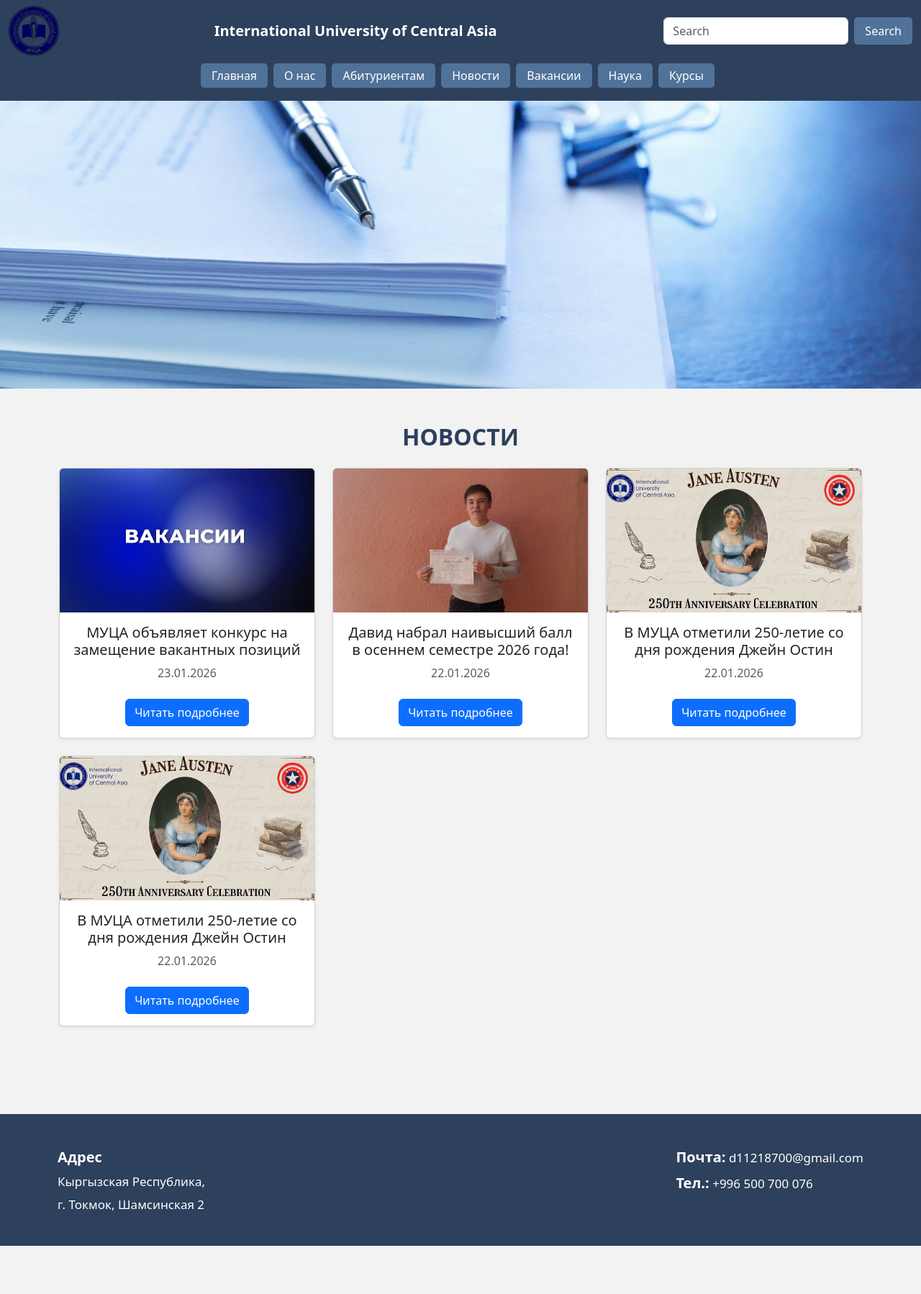
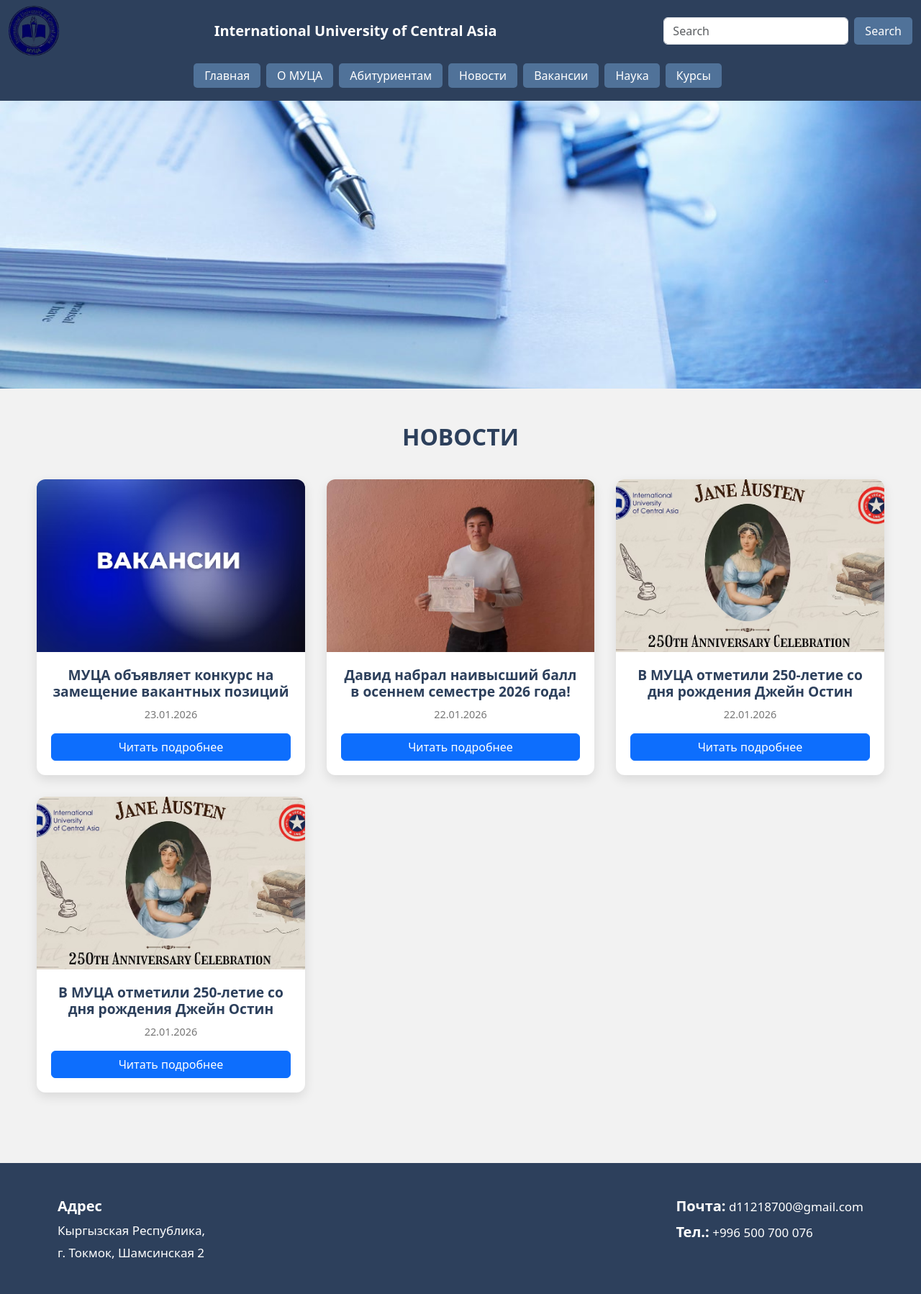
Before and after one commit to David-99-it/-, a Django app: page /news/ in a window 1280 px wide. Shown: the whole page at 72% size. Before the commit the page ends 1731 px from the top, so only its background shows below. Run offline with Django 5.2, Linux system fonts and the light colour scheme; data comes from the database, SQL or seed files in the repository; both versions use the stored data as it was after the commit.

Commit message:
Отдел с новостями сделан

```diff
--- a/main/templates/main/home.html
+++ b/main/templates/main/home.html
@@ -63,7 +63,7 @@
 
   <div class="row">
     {% for news in last_news %}
-      <div class="col-md-4 mb-4">
+      <div class="col-md-4 mb-4" id="news-{{ news.pk }}">
     <div class="card h-100 shadow-sm">
         {% if news.image %}
             <img src="{{ news.image.url }}" class="card-img-top" alt="{{ news.title }}">
@@ -72,12 +72,13 @@
             <h5 class="card-title">{{ news.title }}</h5>
             <p class="text-muted">{{ news.created_at|date:"d.m.Y" }}</p>
 
-            <a href="{% url 'news_detail' news.pk %}" class="btn btn-primary mt-2">
+            <a href="{% url 'news_detail' news.pk %}?anchor=news-{{ news.pk }}" class="btn btn-primary">
                 Читать подробнее
             </a>
         </div>
     </div>
 </div>
+
     {% empty %}
       <p class="text-center">Новостей пока нет</p>
     {% endfor %}
--- a/main/templates/main/layout.html
+++ b/main/templates/main/layout.html
@@ -119,7 +119,7 @@ body {
 <nav class="navbar" id="navbar1">
   <form class="container-fluid d-flex justify-content-center">
   <button class="btn me-2" type="button" onclick="location.href='{% url 'home' %}'">Главная</button>
-<button class="btn me-2" type="button" onclick="location.href='{% url 'about' %}'">О нас</button>
+<button class="btn me-2" type="button" onclick="location.href='{% url 'about' %}'">О МУЦА</button>
 <button class="btn me-2" type="button" onclick="location.href='{% url 'apply' %}'">Абитуриентам</button>
 <button class="btn me-2" type="button" onclick="location.href='{% url 'news_list' %}'">Новости</button>
 <button class="btn me-2" type="button" onclick="location.href='{% url 'jobs' %}'">Вакансии</button>
--- a/main/templates/main/news.html
+++ b/main/templates/main/news.html
@@ -7,29 +7,36 @@
 <div class="back">
     <div class="hero1-image">
         <div class="overlay">
-        <div class="hero-text">
-        </div>
+            <div class="hero-text"></div>
         </div>
     </div>
 
-<section class="container my-5">
-  <h2 class="text-center mb-4">НОВОСТИ</h2>
+    <!-- НОВОСТИ -->
+    <section class="news-section my-5">
+        <h2>НОВОСТИ</h2>
 
-  <div class="row">
+        <div class="news-grid">
             {% for news in news_list %}
-      <div class="col-md-4 mb-4">
-        <div class="card h-100 shadow-sm">
+                <div class="news-card" id="news-{{ news.pk }}">
+                    <div class="news-card-inner">
+
                         {% if news.image %}
-            <img src="{{ news.image.url }}" class="card-img-top" alt="{{ news.title }}">
+                            <img src="{{ news.image.url }}" class="news-image" alt="{{ news.title }}">
                         {% endif %}
-          <div class="card-body text-center">
-            <h5 class="card-title">{{ news.title }}</h5>
-            <p class="text-muted">{{ news.created_at|date:"d.m.Y" }}</p>
 
-            <a href="{% url 'news_detail' news.pk %}" class="btn btn-primary mt-2">
+                        <div class="news-body">
+                            <div>
+                                <h5 class="news-title">{{ news.title }}</h5>
+                                <div class="news-divider"></div>
+                                <p class="news-date">{{ news.created_at|date:"d.m.Y" }}</p>
+                            </div>
+
+                            <a href="{% url 'news_detail' news.pk %}?anchor=news-{{ news.pk }}" class="btn btn-primary">
                               Читать подробнее
                             </a>
+
                         </div>
+
                     </div>
                 </div>
             {% empty %}
@@ -37,5 +44,5 @@
             {% endfor %}
         </div>
     </section>
-
+</div>
 {% endblock %}
--- a/news/templates/news/news_detail.html
+++ b/news/templates/news/news_detail.html
@@ -1,4 +1,5 @@
 {% extends 'main/layout.html' %}
+{% load static %}
 
 {% block title %}{{ news.title }}{% endblock %}
 
@@ -18,10 +19,9 @@
                 {{ news.text|linebreaks }}
             </div>
 
-      <a href="{% url 'home' %}" class="btn btn-secondary mt-4">
+            <a href="{{ back_url }}" class="btn btn-secondary mt-4">
                 ← Назад
             </a>
-
         </div>
     </div>
 </div>
--- a/static/css/style.css
+++ b/static/css/style.css
@@ -12,6 +12,14 @@
     border-radius: 0;                 /* без скругления, можно оставить */
     box-shadow: none;                 /* без тени */
 }
+html {
+    scroll-behavior: smooth;
+}
+:target {
+    outline: 3px solid #FFD700;
+    border-radius: 10px;
+}
+
 /* Hero секция прямо под navbar */
 .hero1-image {
     width: 100%;
@@ -251,6 +259,92 @@ button.statement:active {
     animation-delay: 1s;
 }
 
+/* ===== СЕКЦИЯ НОВОСТЕЙ НА ВСЮ ШИРИНУ ===== */
+.news-section {
+    width: 100%;
+    padding: 0 4%; /* отступы слева и справа */
+    background-color: #f2f2f2;
+}
+
+/* Заголовок */
+.news-section h2 {
+    text-align: center;
+    margin-bottom: 40px;
+    color: #2D405C;
+    font-weight: bold;
+}
+
+/* Сетка новостей */
+.news-grid {
+    display: grid;
+    grid-template-columns: repeat(3, 1fr);
+    gap: 30px;
+}
+
+/* Карточка */
+.news-card-inner {
+    background-color: white;
+    border-radius: 12px;
+    overflow: hidden;
+    height: 100%;
+    display: flex;
+    flex-direction: column;
+    box-shadow: 0 6px 15px rgba(0,0,0,0.1);
+    transition: transform 0.3s ease, box-shadow 0.3s ease;
+}
+
+/* Hover эффект */
+.news-card-inner:hover {
+    transform: translateY(-6px);
+    box-shadow: 0 12px 25px rgba(0,0,0,0.15);
+}
+
+/* Картинка */
+.news-image {
+    width: 100%;
+    height: 240px;
+    object-fit: cover;
+}
+
+/* Тело карточки */
+.news-body {
+    padding: 20px;
+    text-align: center;
+    flex-grow: 1;
+    display: flex;
+    flex-direction: column;
+    justify-content: space-between;
+}
+
+/* Заголовок */
+.news-title {
+    font-size: 1.2rem;
+    font-weight: 600;
+    color: #2D405C;
+    margin-bottom: 10px;
+}
+
+/* Дата */
+.news-date {
+    font-size: 0.9rem;
+    color: #777;
+    margin-bottom: 15px;
+}
+@media (max-width: 1200px) {
+    .news-grid {
+        grid-template-columns: repeat(2, 1fr);
+    }
+}
+
+@media (max-width: 768px) {
+    .news-grid {
+        grid-template-columns: 1fr;
+    }
+
+    .news-section {
+        padding: 0 6%;
+    }
+}
 
 /* Адаптивность */
 @media (max-width: 992px) {
```
Also changed, not shown: news/views.py (+12 -2 lines), db.sqlite3, media/news/bae0a5_c0fca6ba40074caa996e062263d77a13mv2.avif (added). Lines whose indentation alone changed are shown as unchanged.
